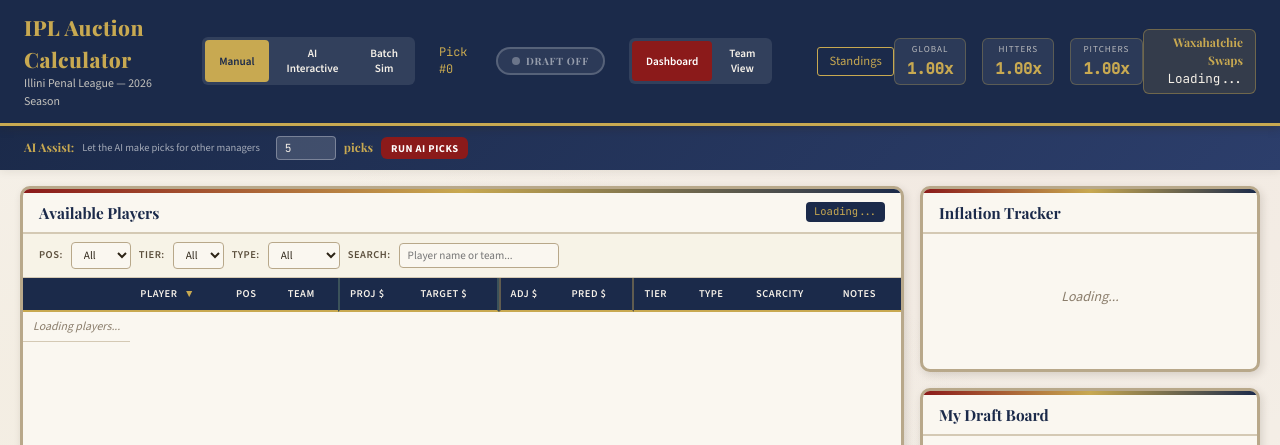
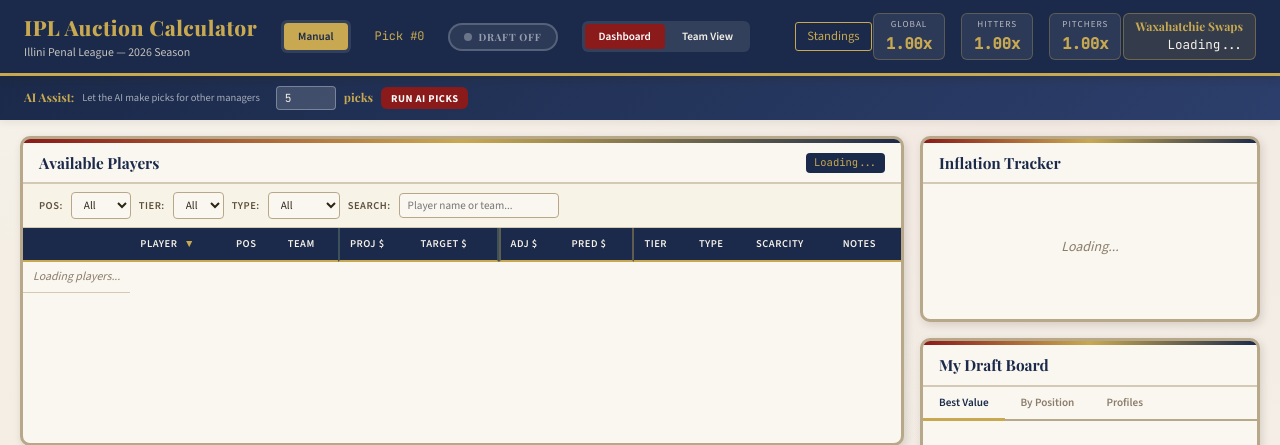
Before and after one commit to claydunker-yalc/ipl-auction-calculator, a Python web app: template templates/dashboard.html in a window 1280 px wide. Shown: the top 445 px of the page. Run offline with Jinja, Linux system fonts and the light colour scheme; the template is opened without the code that fills it, so the values that code supplies are empty.

Commit message:
Disable sim mode buttons for draft day
Comment out Batch Sim and AI Interactive mode buttons.
All sim code preserved for reuse next year — just unreachable
from the UI. Manual draft mode is the only active mode.

Co-Authored-By: Claude Opus 4.6 <noreply@anthropic.com>

```diff
--- a/templates/dashboard.html
+++ b/templates/dashboard.html
@@ -20,8 +20,9 @@
         </div>
         <div class="mode-selector">
             <button class="mode-btn active" data-mode="manual">Manual</button>
-            <button class="mode-btn" data-mode="interactive">AI Interactive</button>
-            <button class="mode-btn" data-mode="batch">Batch Sim</button>
+            <!-- Sim modes disabled for 2026 draft — code preserved for next year -->
+            <!--<button class="mode-btn" data-mode="interactive">AI Interactive</button>-->
+            <!--<button class="mode-btn" data-mode="batch">Batch Sim</button>-->
         </div>
         <span id="pick-counter" style="font-family:var(--font-mono);font-size:0.85rem;color:var(--mustard)">Pick #0</span>
         <button id="draft-toggle-btn" class="draft-toggle-btn draft-off" onclick="toggleDraftActive()">
```
